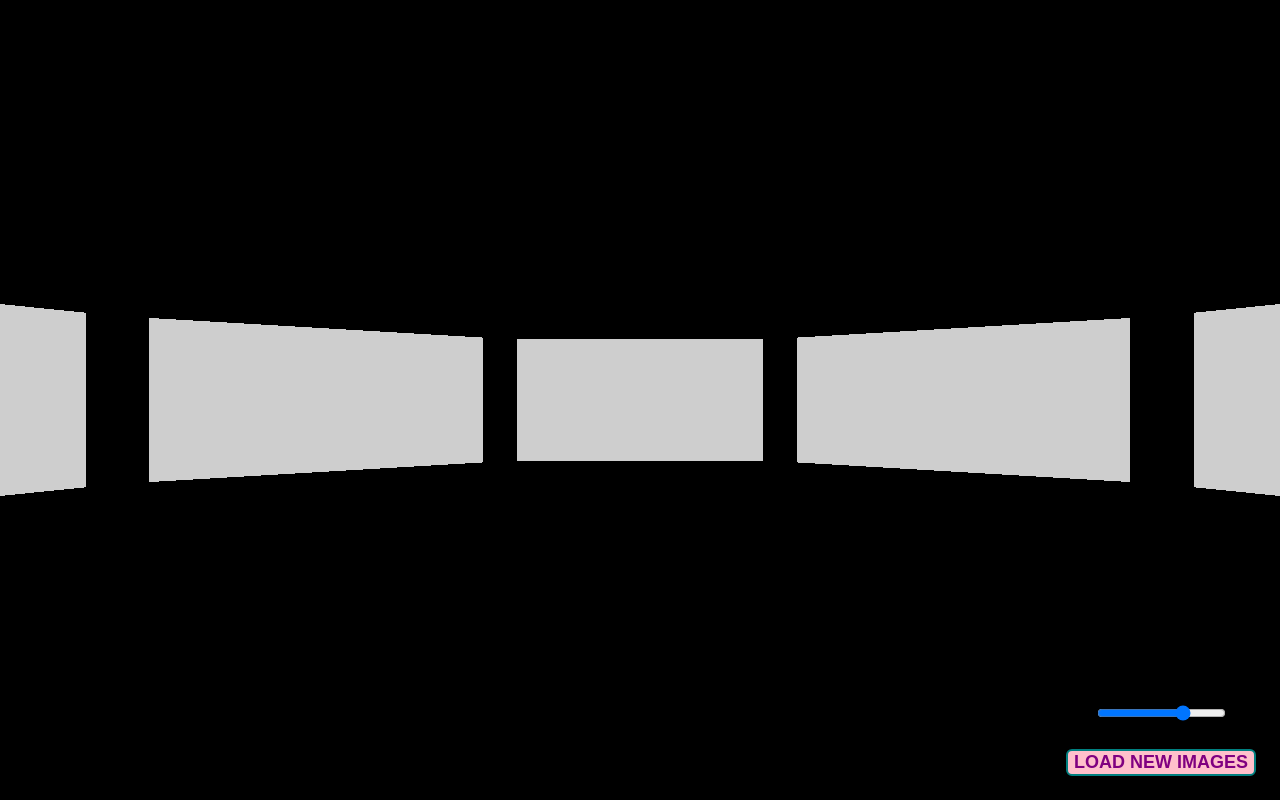
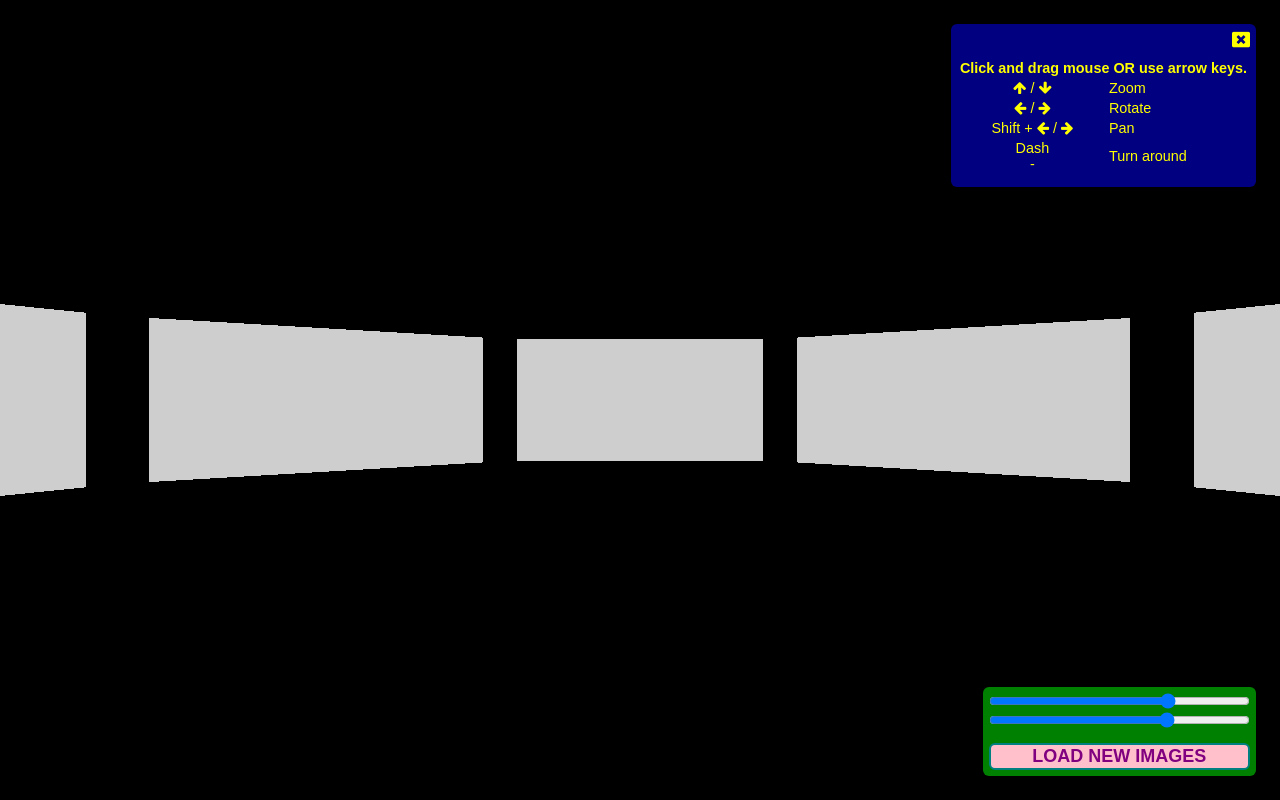
Before and after one commit to sfmiller940/gallery, a plain HTML site: page index.html in a window 1280 px wide. Drawn offline with nearby package versions, Linux system fonts and the light colour scheme; animation ran at ten frames a second; a web font is replaced by a local one.

Commit message:
Instructions, basic speedCoeff setup, CSS, etc.

```diff
--- a/css/styles.css
+++ b/css/styles.css
@@ -2,6 +2,7 @@ html,body{
   margin: 0;
   padding: 0;
   font-size: 12px;
+  font-family: Droid, arial, sans-serif;
 }
 
 canvas{
@@ -10,28 +11,6 @@ canvas{
   height: 100%;
   margin: 0;
   padding: 0;
-}
-
-#div--controls{
-  position: absolute;
-  bottom: 2rem;
-  right: 2rem;
-  text-align: center;
-}
-
-#button--loadImages{
-  display: block;
-  background: #fff;
-  font-size: 1.5rem;
-  text-transform: uppercase;
-  color: purple;
-  font-weight: bold;
-  background: pink;
-  border: 2px solid teal;
-  border-radius: 0.5rem;
-  box-shadow: none;
-  cursor: pointer;
-  margin-top: 2rem;
 }
 
 #spinner{
@@ -68,3 +47,56 @@ canvas{
 .keyDown #bullseye{
   opacity: 0.5;
 }
+
+#instructions{
+  position: absolute;
+  top: 2rem;
+  right: 2rem;
+  padding: 0.5rem;
+  border-radius: 0.5rem;
+  color: yellow;
+  background: rgba(0,0,255,0.5);
+}
+
+#close{
+  text-align: right;
+  font-size: 1.5rem;
+  cursor: pointer;
+}
+
+#instructions .text{
+  margin: 0.5rem 0;
+  font-size: 1.2rem;
+}
+
+#controls{
+  position: absolute;
+  bottom: 2rem;
+  right: 2rem;
+  text-align: center;
+  background: rgba(0,255,0,0.5);
+  padding: 0.5rem;
+  border-radius: 0.5rem;}
+
+input[type="range"]{
+  cursor: pointer;
+  width: 100%;
+  margin: 0;
+  padding: 0;
+}
+
+#loadImages{
+  display: block;
+  background: #fff;
+  font-size: 1.5rem;
+  text-transform: uppercase;
+  color: purple;
+  font-weight: bold;
+  background: pink;
+  border: 2px solid teal;
+  border-radius: 0.5rem;
+  box-shadow: none;
+  cursor: pointer;
+  margin-top: 1rem;
+  width: 100%;
+}
--- a/index.html
+++ b/index.html
@@ -8,6 +8,7 @@
   <meta name="description" content="Image gallery using three.js">
   <meta name="author" content="sfmiller940@gmail.com">
 
+  <link href="https://fonts.googleapis.com/css?family=Droid+Sans:400,700" rel="stylesheet">
   <link href="https://maxcdn.bootstrapcdn.com/font-awesome/4.7.0/css/font-awesome.min.css" rel="stylesheet" integrity="sha384-wvfXpqpZZVQGK6TAh5PVlGOfQNHSoD2xbE+QkPxCAFlNEevoEH3Sl0sibVcOQVnN" crossorigin="anonymous">
   <link rel="stylesheet" href="css/styles.css">
 
@@ -19,15 +20,26 @@
 
 </head>
 <body>
+  <div id="instructions">
+    <div id="close"><i class="fa fa-window-close"></i></div>
+    <table class="text">
+      <tr><th colspan="2">Click and drag mouse OR use arrow keys.</th></tr>
+      <tr><td align="center"><i class="fa fa-arrow-up"></i> / <i class="fa fa-arrow-down"></i></td><td>Zoom</td></tr>
+      <tr><td align="center"><i class="fa fa-arrow-left"></i> / <i class="fa fa-arrow-right"></i></td><td>Rotate</td></tr>
+      <tr><td align="center">Shift + <i class="fa fa-arrow-left"></i> / <i class="fa fa-arrow-right"></i></td><td>Pan</td></tr>
+      <tr><td align="center">Dash<br>-</td><td>Turn around</td></tr>
+    </table>
+  </div>
   <div id="bullseye">
     <i class="fa fa-bullseye"></i>
   </div>
   <div id="spinner">
     <i class="fa fa-spinner fa-pulse"></i>
   </div>
-  <div id="div--controls">
+  <div id="controls">
+    <input type="range" id="speedCoeff" value="0.7" min="0" max="1" step="0.05">
     <input type="range" id="numImages" value="12" min="3" max="16" step="1">
-    <button id="button--loadImages">Load New Images</button>
+    <button id="loadImages">Load New Images</button>
   </div>
 </body>
 </html>
--- a/js/gallery.js
+++ b/js/gallery.js
@@ -8,6 +8,7 @@ window.onload = function(){
     mouseDown = false,
     keyDown = [],
     origin,
+    speedCoeff = document.getElementById('speedCoeff').value,
     yaxis = new THREE.Vector3(0,1,0),
     scene = new THREE.Scene(),
     renderer = new THREE.WebGLRenderer(),
@@ -90,9 +91,21 @@ window.onload = function(){
     false
   );
 
-  document.getElementById('button--loadImages').addEventListener(
+  document.getElementById('close').addEventListener(
+    'click',
+    function(){ this.parentNode.style.display = 'none'; },
+    false
+  );
+
+  document.getElementById('loadImages').addEventListener(
     'click',
     loadImages,
+    false
+  );
+
+  document.getElementById('speedCoeff').addEventListener(
+    'change',
+    function(){ speedCoeff = document.getElementById('speedCoeff').value; },
     false
   );
 
```
